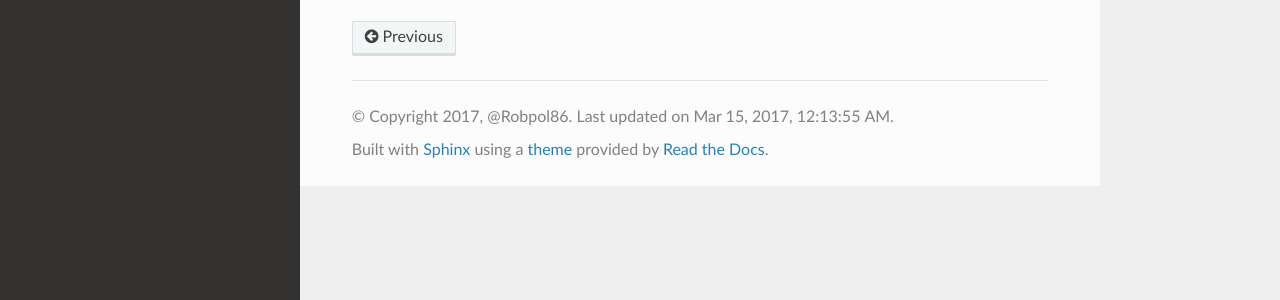
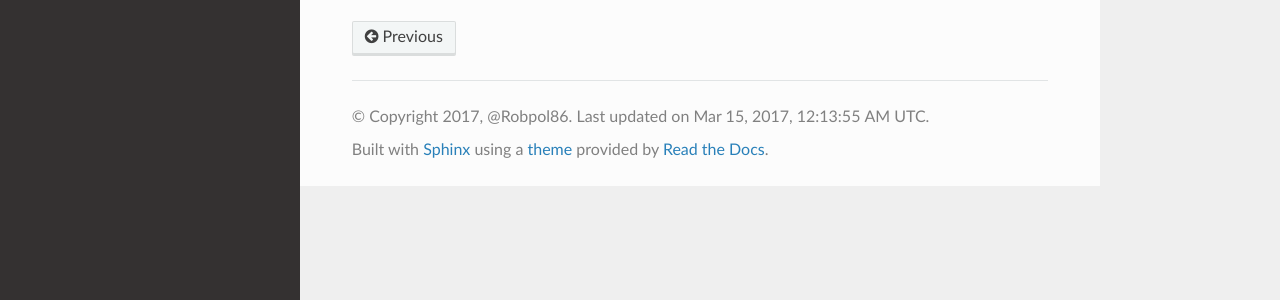
Before and after one commit to Robpol86/PythonTemplate, a Sphinx documentation site: the page built from docs/changelog.rst, in a window 1280 px wide. Shown: the part 426-726 px from the top of the page. Built offline with Sphinx 7.4.7 and the Read the Docs theme 2.0.0, drawn with Linux system fonts in a browser that asks for light colours.

Commit message:
Show timezone

```diff
--- a/docs/conf.py
+++ b/docs/conf.py
@@ -9,7 +9,7 @@ import time
 sys.path.append(os.path.realpath(os.path.join(os.path.dirname(__file__), '..')))
 author = '@Robpol86'
 copyright = '{}, {}'.format(time.strftime('%Y'), author)
-html_last_updated_fmt = '%c'
+html_last_updated_fmt = '%c {}'.format(time.tzname[time.localtime().tm_isdst])
 master_doc = 'index'
 project = __import__('setup').NAME
 pygments_style = 'friendly'
```
